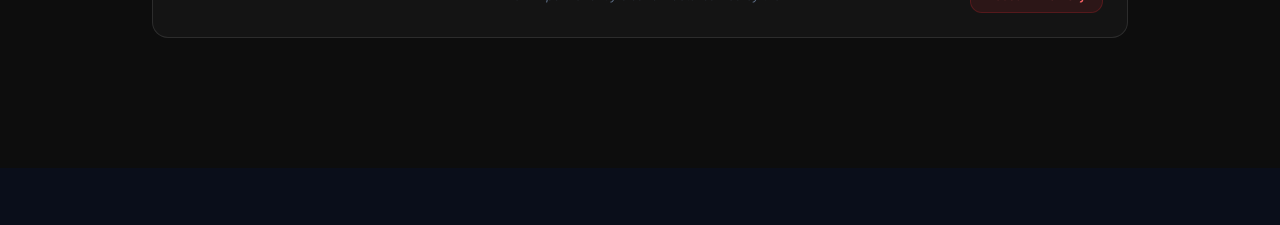
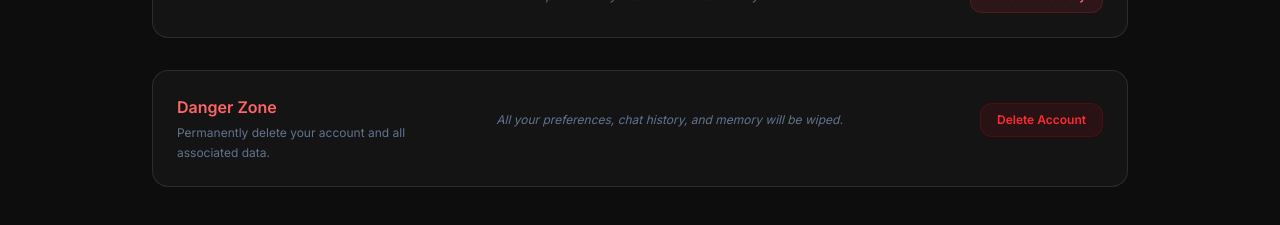
Before and after one commit to Neerazan/lca-email-assistant, a Next.js app: page /settings in a window 1280 px wide. Shown: the part 1099-1324 px from the top of the page. Before the commit the page ends 1267 px from the top, so only its background shows below. Built offline with nearby package versions, Linux system fonts and the light colour scheme; no server answers; sample sign-in values are in the browser's storage.

Commit message:
add user account delete feature

```diff
--- a/app/settings/page.tsx
+++ b/app/settings/page.tsx
@@ -1,8 +1,9 @@
 "use client"
 
 import { useAuth } from "@/contexts/AuthContext"
-import { getPreferences, resetMemory, savePreferences } from "@/lib/api"
+import { deleteAccount, getPreferences, resetMemory, savePreferences } from "@/lib/api"
 import Link from "next/link"
+import { useRouter } from "next/navigation"
 import ConfirmationModal from "@/components/ConfirmationModal"
 import ListInput from "@/components/ListInput"
 import SettingsSkeleton from "@/components/SettingsSkeleton"
@@ -109,11 +110,13 @@ function Toggle({
 }
 
 export default function SettingsPage() {
-  const { appToken, user, isAuthenticated, isLoading: authLoading } = useAuth()
+  const { appToken, user, isAuthenticated, isLoading: authLoading, signOut } = useAuth()
   const [loading, setLoading] = useState(true)
   const [saving, setSaving] = useState(false)
   const [showResetConfirm, setShowResetConfirm] = useState(false)
+  const [showDeleteConfirm, setShowDeleteConfirm] = useState(false)
   const [message, setMessage] = useState({ type: "", text: "" })
+  const router = useRouter()
 
   const [prefs, setPrefs] = useState({
     tone: "formal",
@@ -180,6 +183,26 @@ export default function SettingsPage() {
     } catch (error) {
       console.error("Failed to reset AI memory", error)
       setMessage({ type: "error", text: "Failed to reset AI memory." })
+    } finally {
+      setSaving(false)
+    }
+  }
+
+  const handleDeleteAccount = async () => {
+    if (!appToken || !user?.sub) return
+
+    try {
+      setSaving(true)
+      await deleteAccount(appToken, user.sub)
+
+      // Clear local auth state
+      await signOut()
+
+      // Redirect to home
+      router.replace("/")
+    } catch (error) {
+      console.error("Failed to delete account", error)
+      setMessage({ type: "error", text: "Failed to delete account." })
     } finally {
       setSaving(false)
     }
@@ -403,6 +426,27 @@ export default function SettingsPage() {
         </div>
         </section>
 
+         <section className="rounded-2xl border border-white/10 bg-white/3 p-4 sm:p-6">
+          <div className="grid grid-cols-1 md:grid-cols-3 gap-6 sm:gap-8">
+            <div>
+              <h2 className="text-base font-semibold text-red-400">Danger Zone</h2>
+              <p className="text-xs text-slate-500 mt-1 leading-relaxed">Permanently delete your account and all associated data.</p>
+            </div>
+
+            <div className="md:col-span-2 space-y-6">
+              <div className="pt-2 flex flex-col sm:flex-row items-start sm:items-center justify-between gap-3">
+                <span className="text-xs text-slate-500 italic">All your preferences, chat history, and memory will be wiped.</span>
+                <button
+                  onClick={() => setShowDeleteConfirm(true)}
+                  className="cursor-pointer px-4 py-2 bg-red-600/10 hover:bg-red-600/20 text-red-500 border border-red-600/20 rounded-xl transition-all text-xs font-semibold active:scale-[0.98]"
+                >
+                  Delete Account
+                </button>
+              </div>
+            </div>
+          </div>
+        </section>
+
         <div className="sticky bottom-3 z-10 flex justify-end">
           <div className="rounded-2xl border border-white/10 bg-[#0d0d15]/80 backdrop-blur-sm px-3 py-2">
           <button
@@ -431,6 +475,19 @@ export default function SettingsPage() {
         onCancel={() => setShowResetConfirm(false)}
         variant="danger"
       />
+
+      <ConfirmationModal
+        isOpen={showDeleteConfirm}
+        title="Delete account?"
+        description="This will permanently delete your account, preferences, and all chat history. This action cannot be undone."
+        confirmText="Delete Permanently"
+        onConfirm={async () => {
+          setShowDeleteConfirm(false)
+          await handleDeleteAccount()
+        }}
+        onCancel={() => setShowDeleteConfirm(false)}
+        variant="danger"
+      />
     </div>
   )
 }
--- a/lib/api.ts
+++ b/lib/api.ts
@@ -152,3 +152,10 @@ export async function resetMemory(appToken: string, googleId: string) {
   })
   return res.json()
 }
+
+export async function deleteAccount(appToken: string, googleId: string) {
+  const res = await clientFetchAPI(`/preferences/${googleId}`, appToken, {
+    method: "DELETE",
+  })
+  return res.json()
+}
```
